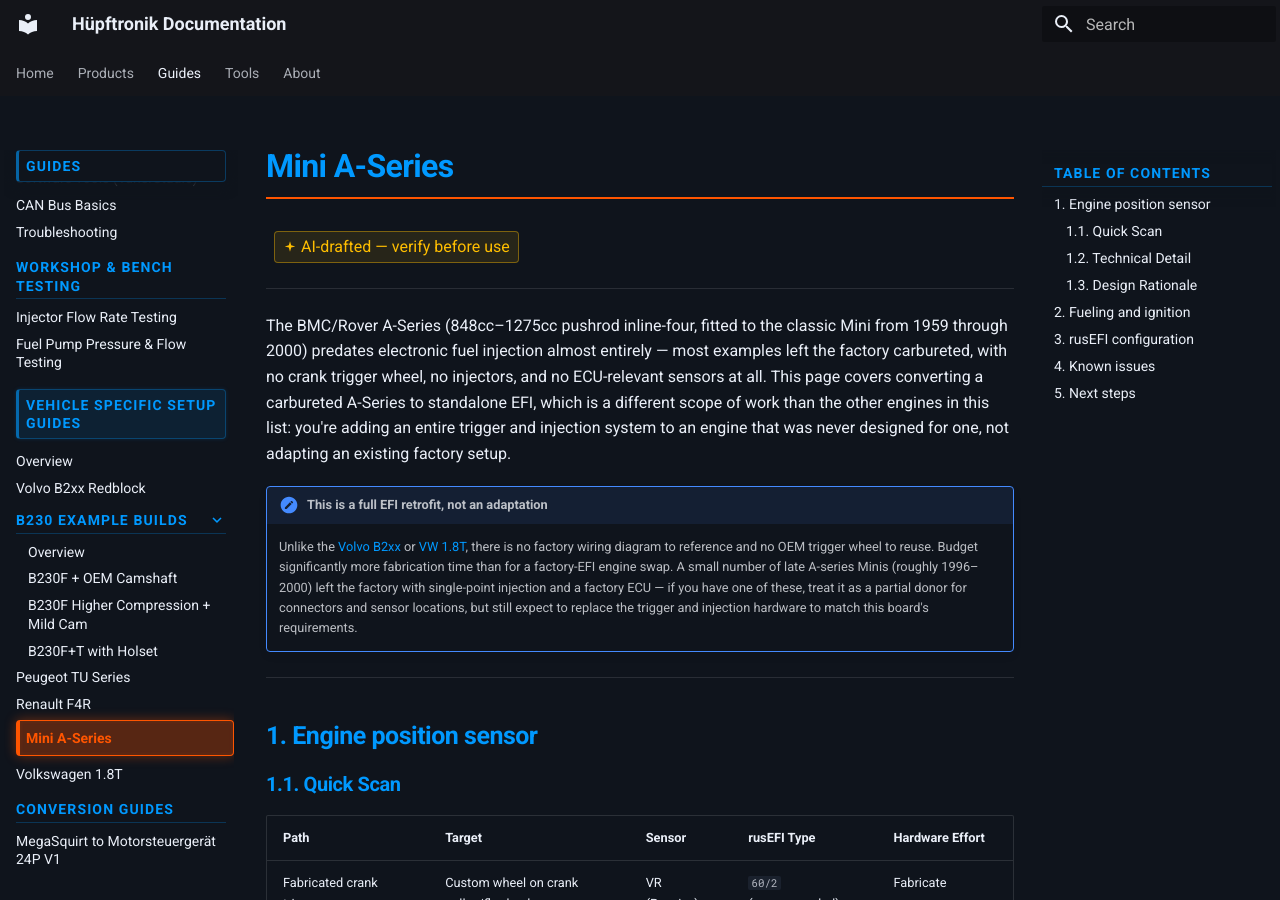
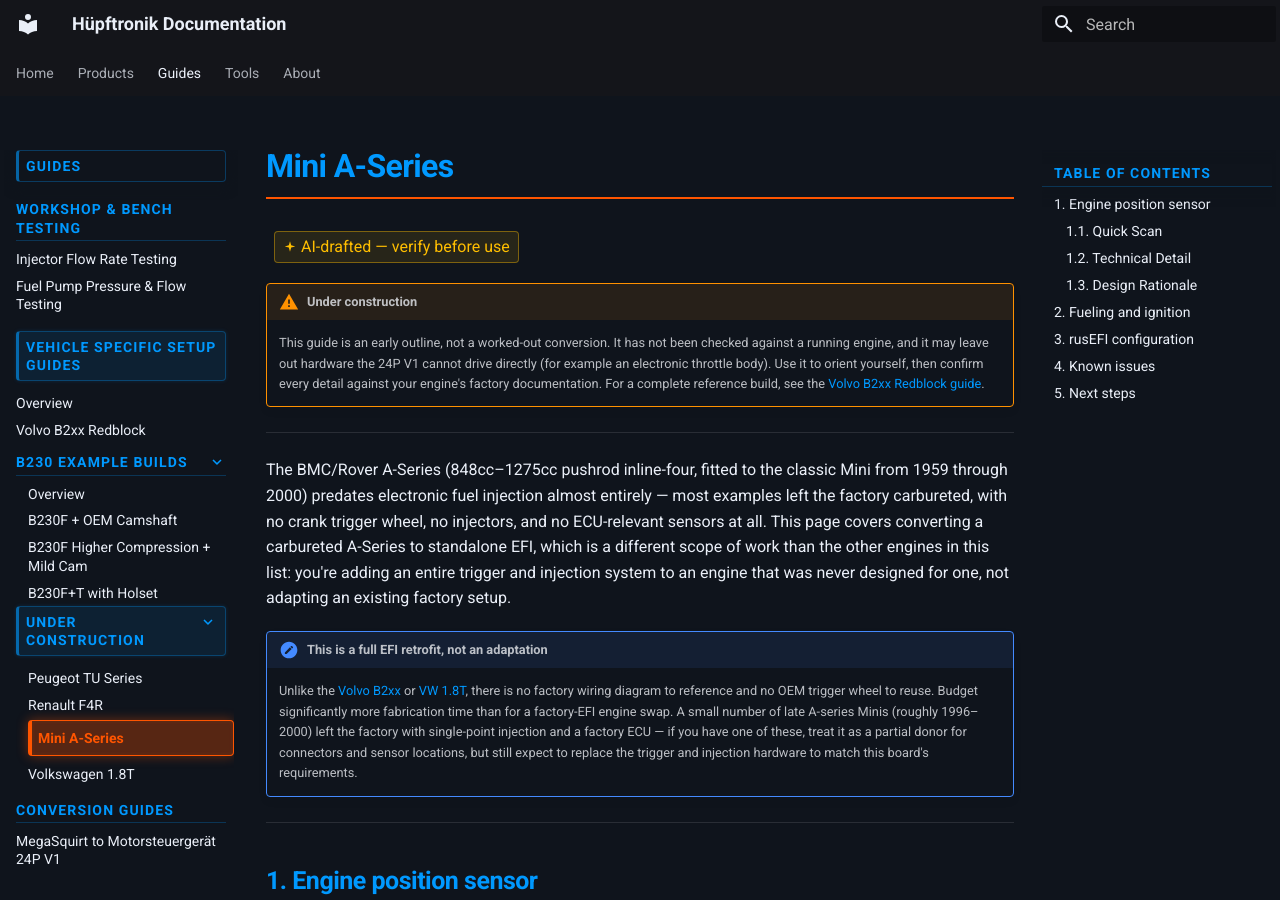
Before and after one commit to martijn4313/hupftronik-docs, an MkDocs documentation site: the page built from docs/guides/setup/specific/mini-a-series.md, in a window 1280 px wide and 900 px high. Built offline with MkDocs 1.6.1 and Material for MkDocs 9.7.7, drawn with Linux system fonts in a browser that asks for light colours.

Commit message:
Group unfinished vehicle guides under an Under construction section
Move the Peugeot TU, Renault F4R, Mini A-Series and VW 1.8T guides into an
'Under construction' nav group (URLs unchanged), add a shared notice to each
page, and split the vehicle-guide index into finished and outline guides.

Co-Authored-By: Claude Opus 5.5 <noreply@anthropic.com>
Claude-Session: https://claude.ai/code/session_01RMx3ZaYFr89KCBC7eSxJKp

```diff
--- a/docs/guides/setup/specific/index.md
+++ b/docs/guides/setup/specific/index.md
@@ -9,13 +9,22 @@ the [product documentation](../../../products/motorsteuergerat-24p-v1/setup/inde
 | Engine | Character of the swap |
 |---|---|
 | [Volvo B2xx Redblock](volvo-b2xx.md) | The most detailed guide on this site — factory 60-2 trigger on later variants, well-supported wasted-spark conversion |
-| [Volkswagen 1.8T](vw-1.8t.md) | Factory 60-2 trigger and coil-on-plug hardware; straightforward turbo swap |
+
+Running a Volvo B230? The [B230 example builds](b230-examples/index.md) layer three concrete
+recipes — OEM cam swap, raised compression, and the classic Holset "+T" — on top of the B2xx guide.
+
+### Under construction
+
+These guides are early outlines. They show the main decisions for each engine but have not been
+worked through in the same depth as the Volvo guide. Use them for orientation only, and confirm
+every detail against your engine's factory documentation.
+
+| Engine | Character of the swap |
+|---|---|
+| [Volkswagen 1.8T](vw-1.8t.md) | Factory 60-2 trigger and coil-on-plug hardware; turbo swap |
 | [Renault F4R](renault-f4r.md) | Factory 60-2 trigger plus Hall cam sensor; popular hot-hatch engine |
 | [Peugeot TU Series](peugeot-tu.md) | Wide variation across the production run — identifying your exact variant is most of the work |
 | [Mini A-Series](mini-a-series.md) | Full EFI retrofit on a carbureted engine — the largest fabrication scope in this list |
-
-Running a Volvo B230? The [B230 example builds](b230-examples/index.md) layer three concrete
-recipes — OEM cam swap, raised compression, and the classic Holset "+T" — on top of the B2xx guide.
 
 !!! note "Check each page's content-status badge"
     Guides differ in how much scrutiny they've had — see
--- a/docs/guides/setup/specific/mini-a-series.md
+++ b/docs/guides/setup/specific/mini-a-series.md
@@ -1,5 +1,7 @@
 # Mini A-Series
 --8<-- "status-ai-draft.md"
+
+--8<-- "under-construction-notice.md"
 
 ---
 
--- a/docs/guides/setup/specific/vw-1.8t.md
+++ b/docs/guides/setup/specific/vw-1.8t.md
@@ -1,5 +1,7 @@
 # Volkswagen 1.8T
 --8<-- "status-ai-draft.md"
+
+--8<-- "under-construction-notice.md"
 
 ---
 
--- /dev/null
+++ b/includes/under-construction-notice.md
@@ -0,0 +1,6 @@
+!!! warning "Under construction"
+    This guide is an early outline, not a worked-out conversion. It has not been checked against a
+    running engine, and it may leave out hardware the 24P V1 cannot drive directly (for example an
+    electronic throttle body). Use it to orient yourself, then confirm every detail against your
+    engine's factory documentation. For a complete reference build, see the
+    [Volvo B2xx Redblock guide](volvo-b2xx.md).
--- a/mkdocs.yml
+++ b/mkdocs.yml
@@ -84,10 +84,11 @@ nav:
            - B230F + OEM Camshaft: guides/setup/specific/b230-examples/b230f-oem-cam.md
            - B230F Higher Compression + Mild Cam: guides/setup/specific/b230-examples/b230f-higher-compression.md
            - B230F+T with Holset: guides/setup/specific/b230-examples/b230ft-holset.md
-        - Peugeot TU Series: guides/setup/specific/peugeot-tu.md
-        - Renault F4R: guides/setup/specific/renault-f4r.md
-        - Mini A-Series: guides/setup/specific/mini-a-series.md
-        - Volkswagen 1.8T: guides/setup/specific/vw-1.8t.md
+        - Under construction:
+           - Peugeot TU Series: guides/setup/specific/peugeot-tu.md
+           - Renault F4R: guides/setup/specific/renault-f4r.md
+           - Mini A-Series: guides/setup/specific/mini-a-series.md
+           - Volkswagen 1.8T: guides/setup/specific/vw-1.8t.md
 
      - Conversion Guides:
         - MegaSquirt to Motorsteuergerät 24P V1: guides/conversions/ms-to-24p.md
```
Also changed, not shown: docs/guides/setup/specific/peugeot-tu.md (+2 -0 lines), docs/guides/setup/specific/renault-f4r.md (+2 -0 lines), mkdocs-windmill.yml (+5 -4 lines).
